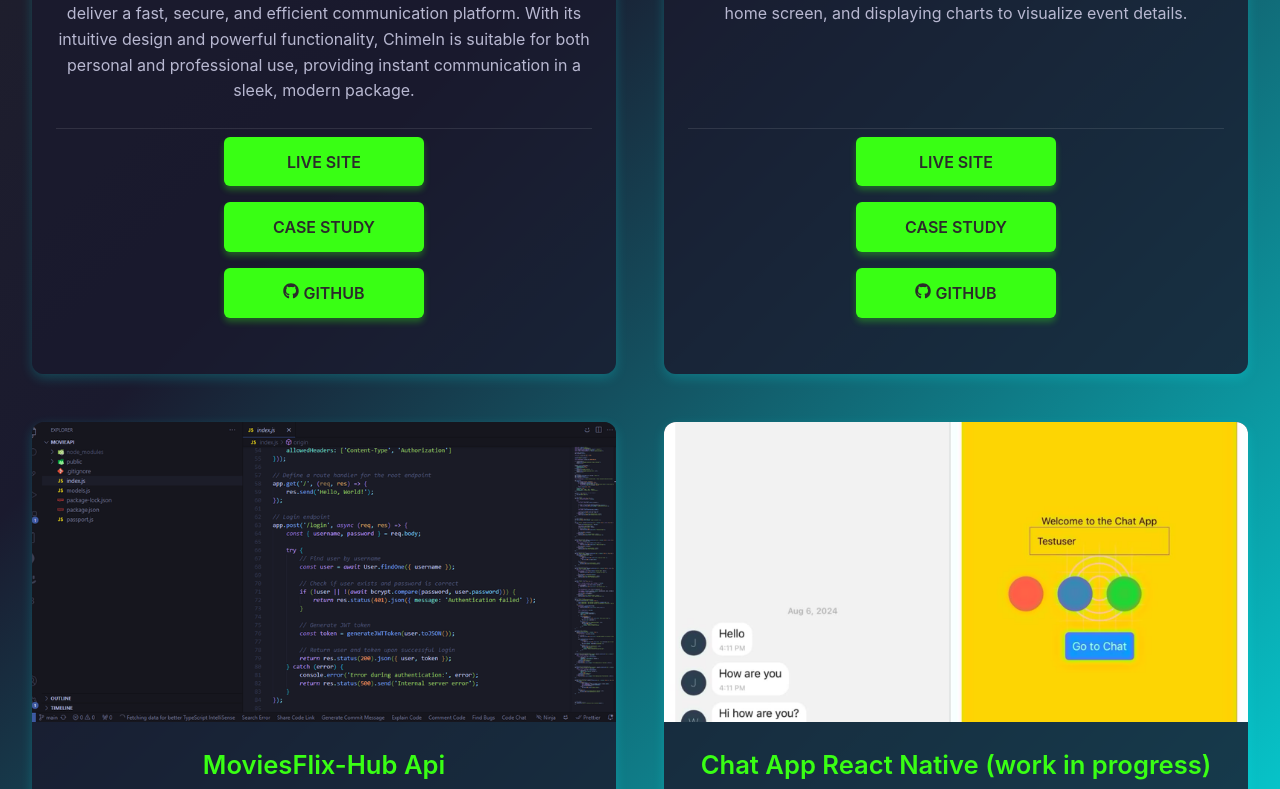
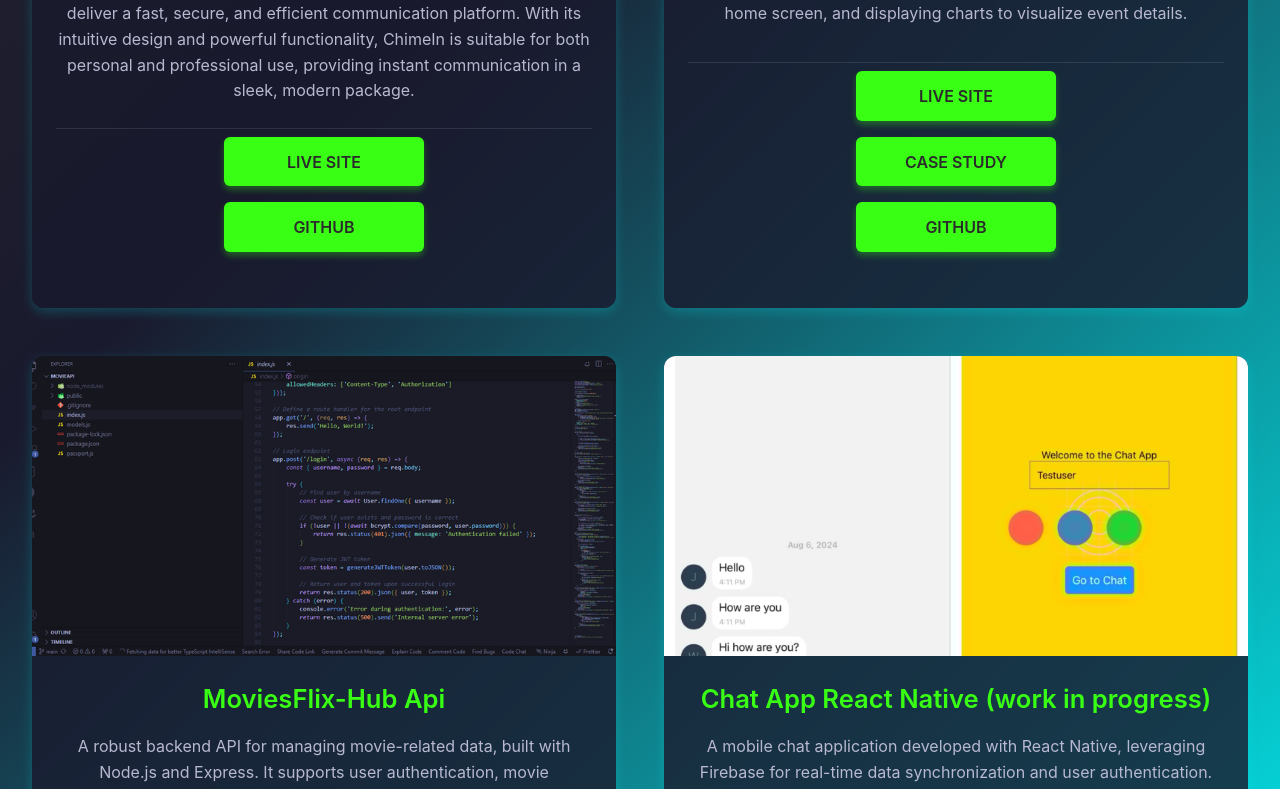
Before and after one commit to JDestefano11/React-Portfolio-Vite, a React (Vite) app: page /#/ in a window 1280 px wide. Shown: the part 4249-5038 px from the top of the page. Built offline with nearby package versions, Linux system fonts and the light colour scheme.

Commit message:
"Removed buttons with no links"

```diff
--- a/src/components/Projects.jsx
+++ b/src/components/Projects.jsx
@@ -115,21 +115,15 @@
                 >
                   Live Site
                 </a>
-                {project.id === 1 ? (
-                  <Link to="/TrendHive" className="project-link">
-                    Case Study
-                  </Link>
-                ) : project.id === 2 ? (
-                  <Link to="/moviesflix-case-study" className="project-link">
-                    Case Study
-                  </Link>
-                ) : project.id === 4 ? (
-                  <Link to="/meetapp-case-study" className="project-link">
-                    Case Study
-                  </Link>
-                ) : (
+                {(project.id === 1 || project.id === 2 || project.id === 4) && (
                   <Link
-                    to={`/case-study/${project.id}`}
+                    to={
+                      project.id === 1
+                        ? "/TrendHive"
+                        : project.id === 2
+                        ? "/moviesflix-case-study"
+                        : "/meetapp-case-study"
+                    }
                     className="project-link"
                   >
                     Case Study
@@ -141,7 +135,7 @@
                   rel="noopener noreferrer"
                   className="project-link"
                 >
-                  <FaGithub /> GitHub
+                  GitHub
                 </a>
               </div>
             </div>
```
